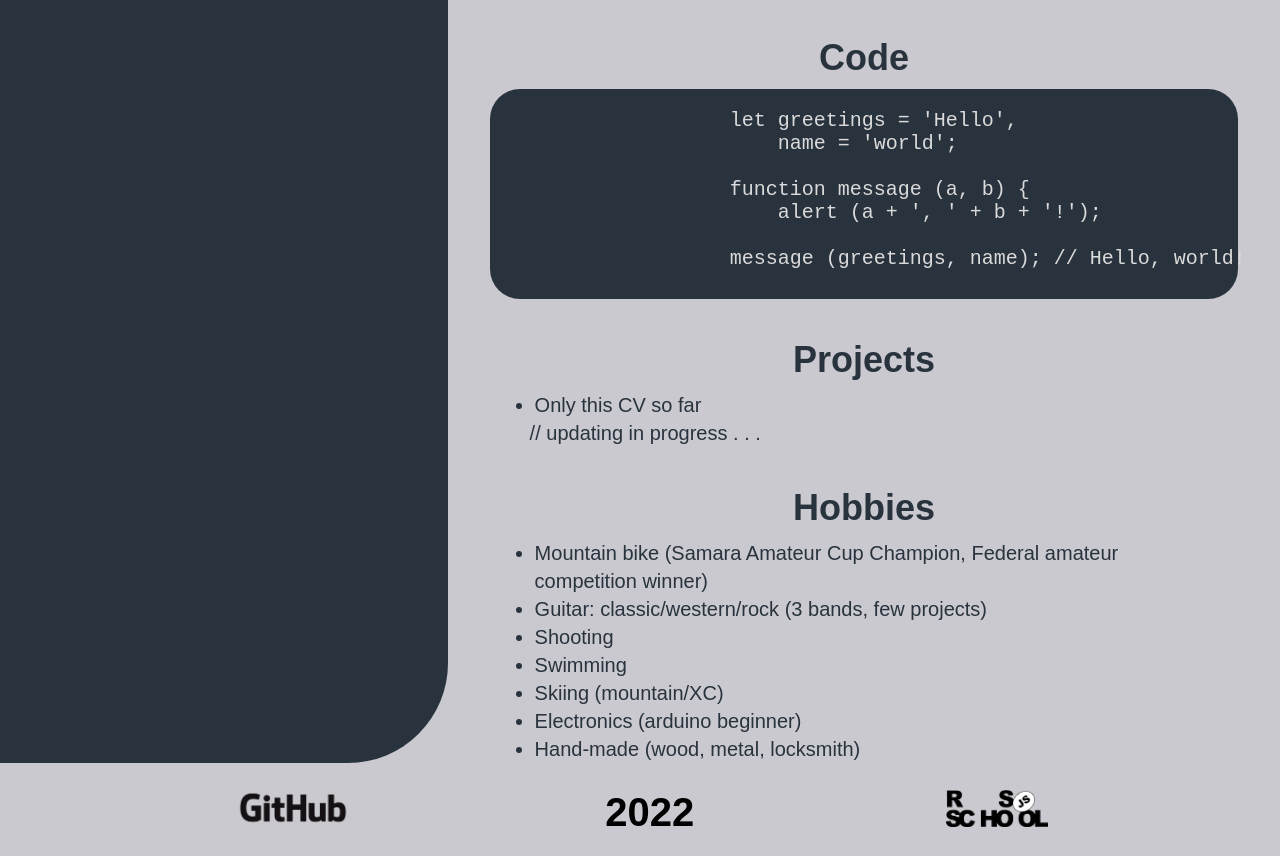
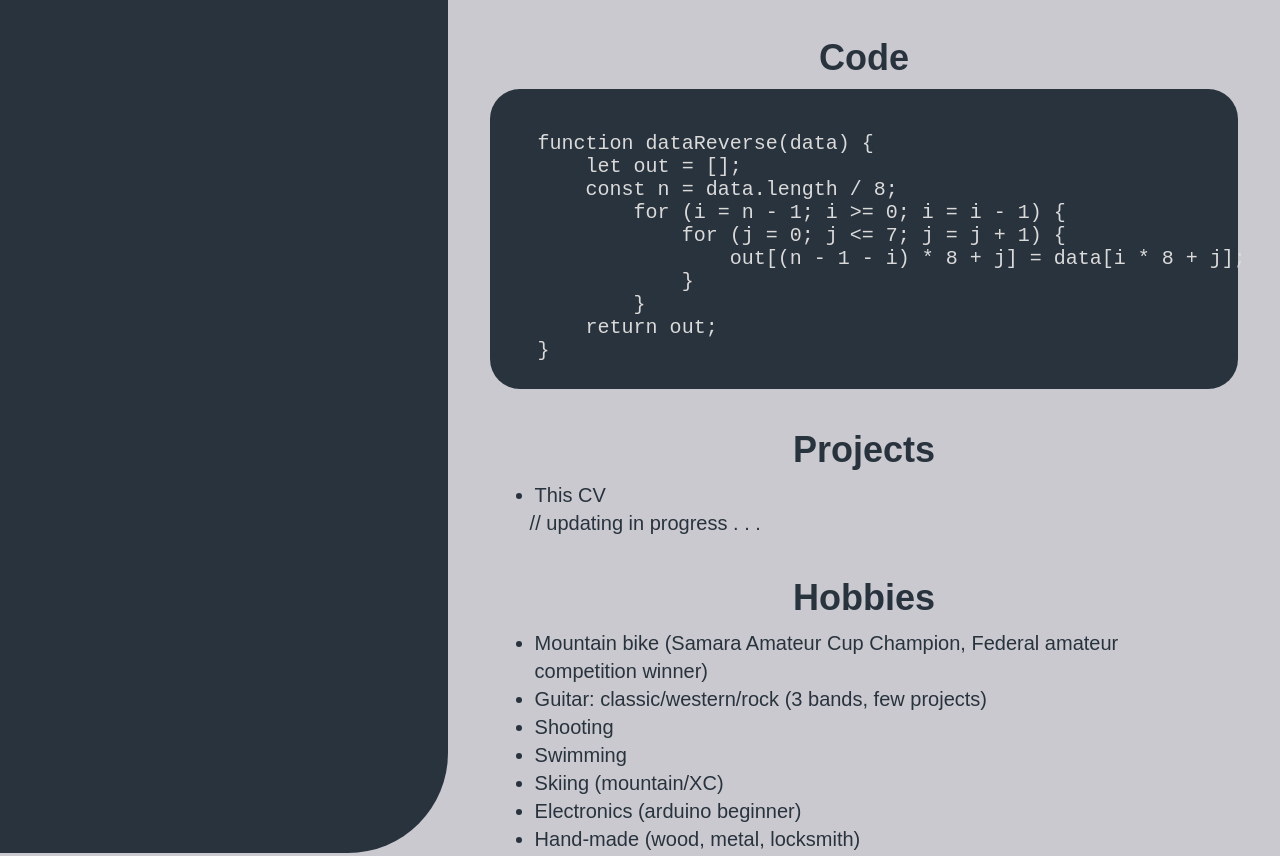
Before and after one commit to Soultechn/rsschool-cv, a plain HTML site: page index.html in a window 1280 px wide. Shown: the part 1427-2283 px from the top of the page. Drawn offline with Linux system fonts and the light colour scheme.

Commit message:
fix: nav and projects

```diff
--- a/index.html
+++ b/index.html
@@ -159,20 +159,26 @@
             </h2>
             <div class="code">
                 <pre>
-                    <code>let greetings = 'Hello',
-                        name = 'world';
-
-                    function message (a, b) {
-                        alert (a + ', ' + b + '!');
-
-                    message (greetings, name); // Hello, world!</code>
+                    <code>
+    function dataReverse(data) {
+        let out = [];
+        const n = data.length / 8;
+            for (i = n - 1; i >= 0; i = i - 1) {
+                for (j = 0; j <= 7; j = j + 1) {
+                    out[(n - 1 - i) * 8 + j] = data[i * 8 + j];
+                }
+            }
+        return out;
+    }</code>
                 <pre>
             </div>
             <h2 class="h2">
                 <span id="projects">Projects</span>
             </h2>
             <ul class="container" style="padding-left: 45px;">
-                <li>Only this CV so far</li>
+                <li>
+                    <a href="https://soultechn.github.io/rsschool-cv/" class="projectLink">This CV</a>
+                </li>
             </ul>
             <div class="container" style="padding-left: 40px;">
                 // updating in progress . . .
--- a/style.css
+++ b/style.css
@@ -19,8 +19,6 @@ html {
 }
 
 .nav {
-    position: -webkit-sticky;
-    position: sticky;
     top: 0;
     display: flex;
     width: 1280px;
@@ -90,12 +88,7 @@ html {
     text-align: left;
     font-size: 20px;
     line-height: 28px;
-<<<<<<< HEAD
-    scroll-margin-top: 80px;
-=======
-    scroll-margin-top: 85px;
->>>>>>> 615b0c0318877aab17e21fcb64001cfd6fd5faec
-}
+    scroll-margin-top: 80px}
 
 .h-container {
     display: flex;
@@ -171,7 +164,7 @@ html {
 .code {
     display: flex;
     width: 90%;
-    height: 210px;
+    height: 300px;
     border-radius: 30px;
     background-color: rgb(41, 51, 61);
     color: rgb(218, 218, 218);
@@ -193,3 +186,8 @@ html {
     margin-top: 20px;
     margin-bottom: 160px;
 }
+
+.projectLink {
+    color: rgb(41, 51, 61);
+    text-decoration: none;
+}
```
